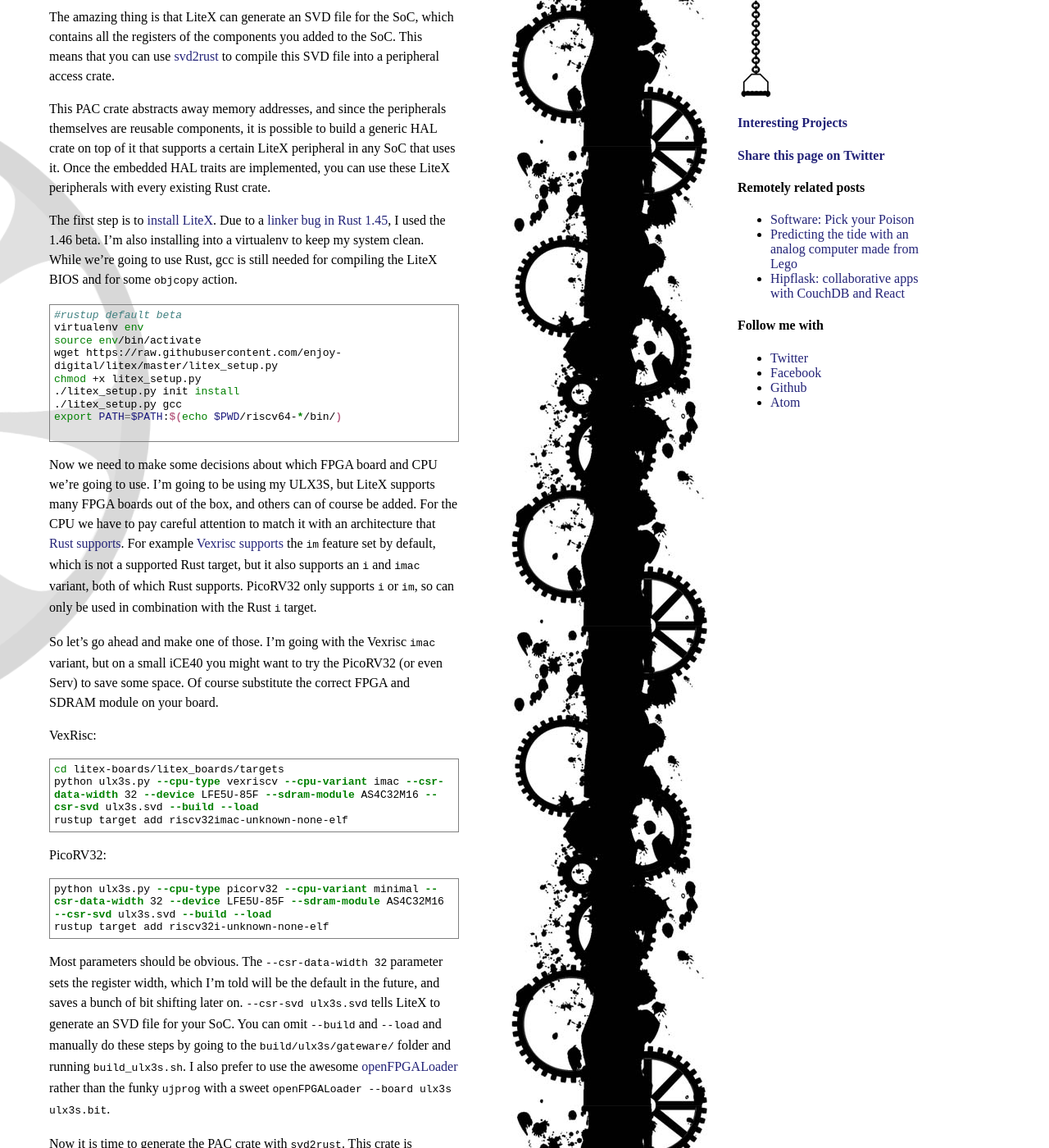
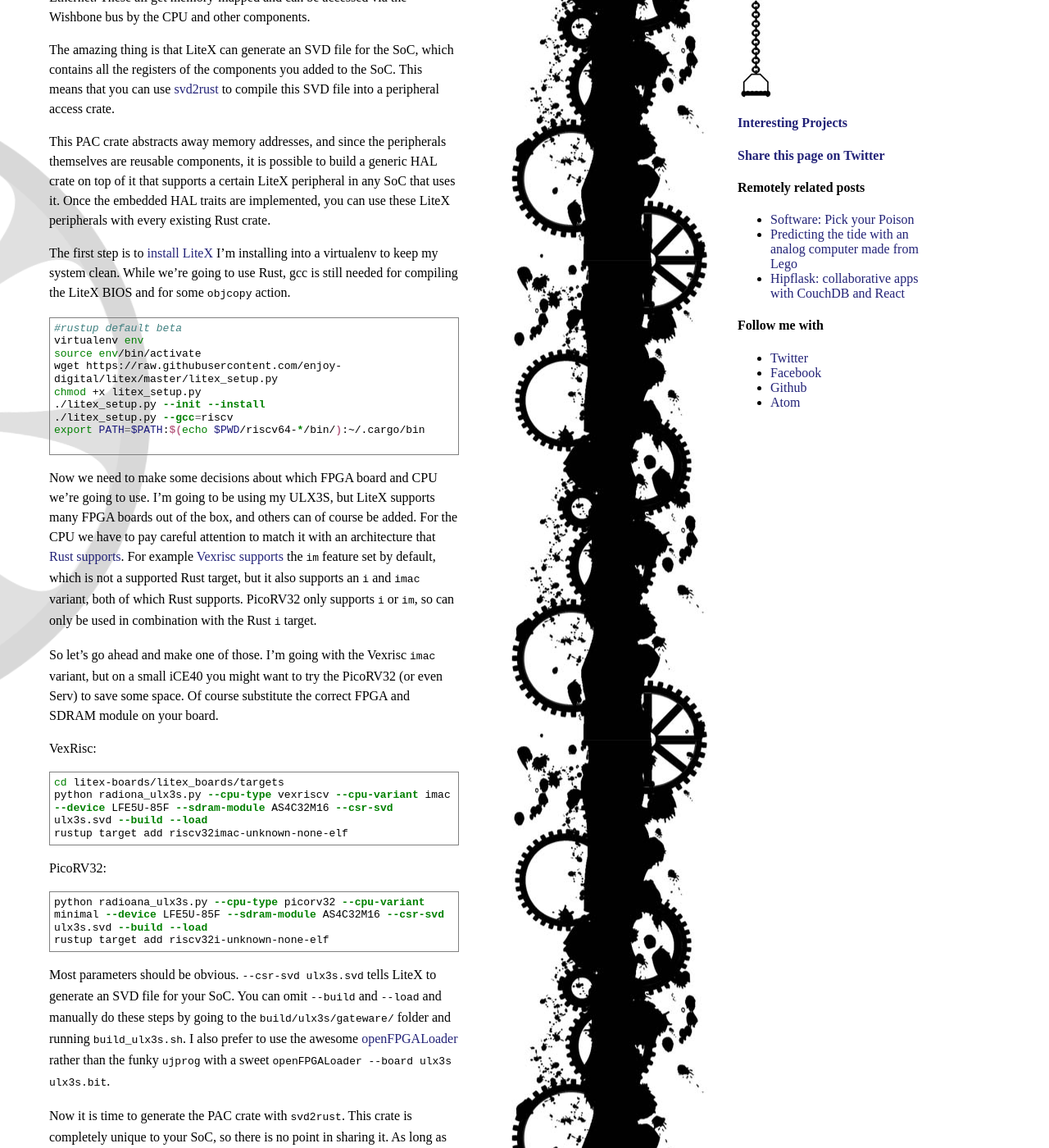
Before and after one commit to pepijndevos/pepijndevos.github.com, a Jekyll site: the page built from _posts/2020-08-04-a-rust-hal-for-your-litex-fpga-soc.markdown, in a window 1280 px wide and 1400 px high, scrolled down 1210 px. Shown: the whole window at 82% size. Built offline with Jekyll 4.4.1, drawn with Linux system fonts in a browser that asks for light colours; nearby versions of some CDN libraries; some web fonts are replaced; some of the changed text lies outside the part shown.

Commit message:
update litex post

````diff
--- a/_posts/2020-08-04-a-rust-hal-for-your-litex-fpga-soc.markdown
+++ b/_posts/2020-08-04-a-rust-hal-for-your-litex-fpga-soc.markdown
@@ -15,15 +17,15 @@
 
 Of course you can use an [f32c softcore on your FPGA as an Arduino](http://www.nxlab.fer.hr/fpgarduino/), but that's a precompiled core, and basically doesn't give you the ability to use your FPGA powers. Or you can build your own SoC with custom HDL components, but then you're back to bare-metal programming.
 
-Unless you can tap into an existing library ecosystem by writing a hardware abstraction layer for your SoC. And that is exactly what I've done by writing a Rust [embedded HAL](https://docs.rs/embedded-hal/0.2.4/embedded_hal/) crate that works for any [LiteX](https://github.com/enjoy-digital/litex) SoC!
+Unless you can tap into an existing library ecosystem by writing a hardware abstraction layer for your SoC. And that is exactly what I've done by writing a Rust [embedded HAL](https://docs.rs/embedded-hal/latest/embedded_hal/index.html) crate that works for any [LiteX](https://github.com/enjoy-digital/litex) SoC!
 
 LiteX allows you to assemble a SoC by connecting various components to a common Wishbone bus. It supports various RISC-V CPU's (and more), and has a library of useful components such as GPIO and SPI, but also USB and Ethernet. These all get memory-mapped and can be accessed via the Wishbone bus by the CPU and other components.
 
-The amazing thing is that LiteX can generate an SVD file for the SoC, which contains all the registers of the components you added to the SoC. This means that you can use [svd2rust](https://docs.rs/svd2rust/0.17.0/svd2rust/) to compile this SVD file into a peripheral access crate.
+The amazing thing is that LiteX can generate an SVD file for the SoC, which contains all the registers of the components you added to the SoC. This means that you can use [svd2rust](https://docs.rs/svd2rust/latest/svd2rust/index.html) to compile this SVD file into a peripheral access crate.
 
 This PAC crate abstracts away memory addresses, and since the peripherals themselves are reusable components, it is possible to build a generic HAL crate on top of it that supports a certain LiteX peripheral in any SoC that uses it. Once the embedded HAL traits are implemented, you can use these LiteX peripherals with every existing Rust crate.
 
-The first step is to [install LiteX](https://github.com/enjoy-digital/litex#quick-start-guide). Due to a [linker bug in Rust 1.45](https://github.com/icebreaker-fpga/icebreaker-litex-examples/issues/6#issuecomment-667601893), I used the 1.46 beta. I'm also installing into a virtualenv to keep my system clean. While we're going to use Rust, gcc is still needed for compiling the LiteX BIOS and for some `objcopy` action.
+The first step is to [install LiteX](https://github.com/enjoy-digital/litex#quick-start-guide) I'm installing into a virtualenv to keep my system clean. While we're going to use Rust, gcc is still needed for compiling the LiteX BIOS and for some `objcopy` action.
 
 ```bash
 #rustup default beta
@@ -31,32 +33,32 @@
 source env/bin/activate
 wget https://raw.githubusercontent.com/enjoy-digital/litex/master/litex_setup.py
 chmod +x litex_setup.py
-./litex_setup.py init install
-./litex_setup.py gcc
-export PATH=$PATH:$(echo $PWD/riscv64-*/bin/)
+./litex_setup.py --init --install
+./litex_setup.py --gcc=riscv
+export PATH=$PATH:$(echo $PWD/riscv64-*/bin/):~/.cargo/bin
 
 ```
 
-Now we need to make some decisions about which FPGA board and CPU we're going to use. I'm going to be using my ULX3S, but LiteX supports many FPGA boards out of the box, and others can of course be added. For the CPU we have to pay careful attention to match it with an architecture that [Rust supports](https://forge.rust-lang.org/release/platform-support.html). For example [Vexrisc supports](https://github.com/enjoy-digital/litex/blob/abc49964ea6719866684b474e10167950b85854e/litex/soc/cores/cpu/vexriscv/core.py#L38-L59) the `im` feature set by default, which is not a supported Rust target, but it also supports an `i` and `imac` variant, both of which Rust supports. PicoRV32 only supports `i` or `im`, so can only be used in combination with the Rust `i` target.
+Now we need to make some decisions about which FPGA board and CPU we're going to use. I'm going to be using my ULX3S, but LiteX supports many FPGA boards out of the box, and others can of course be added. For the CPU we have to pay careful attention to match it with an architecture that [Rust supports](https://forge.rust-lang.org/release/platform-support.html). For example [Vexrisc supports](https://github.com/enjoy-digital/litex/blob/665367fe67d8985d3d0e327c790bfa9dee5e0e0a/litex/soc/cores/cpu/vexriscv/core.py#L48-L73) the `im` feature set by default, which is not a supported Rust target, but it also supports an `i` and `imac` variant, both of which Rust supports. PicoRV32 only supports `i` or `im`, so can only be used in combination with the Rust `i` target.
 
 So let's go ahead and make one of those. I'm going with the Vexrisc `imac` variant, but on a small iCE40 you might want to try the PicoRV32 (or even Serv) to save some space. Of course substitute the correct FPGA and SDRAM module on your board.
 
 VexRisc:
 ```bash
 cd litex-boards/litex_boards/targets
-python ulx3s.py --cpu-type vexriscv --cpu-variant imac --csr-data-width 32 --device LFE5U-85F --sdram-module AS4C32M16 --csr-svd ulx3s.svd --build --load
+python radiona_ulx3s.py --cpu-type vexriscv --cpu-variant imac --device LFE5U-85F --sdram-module AS4C32M16 --csr-svd ulx3s.svd --build --load
 rustup target add riscv32imac-unknown-none-elf
 ```
 
 PicoRV32:
 ```bash
-python ulx3s.py --cpu-type picorv32 --cpu-variant minimal --csr-data-width 32 --device LFE5U-85F --sdram-module AS4C32M16 --csr-svd ulx3s.svd --build --load
+python radioana_ulx3s.py --cpu-type picorv32 --cpu-variant minimal --device LFE5U-85F --sdram-module AS4C32M16 --csr-svd ulx3s.svd --build --load
 rustup target add riscv32i-unknown-none-elf
 ```
 
-Most parameters should be obvious. The `--csr-data-width 32` parameter sets the register width, which I'm told will be the default in the future, and saves a bunch of bit shifting later on. `--csr-svd ulx3s.svd` tells LiteX to generate an SVD file for your SoC. You can omit `--build` and `--load` and manually do these steps by going to the `build/ulx3s/gateware/` folder and running `build_ulx3s.sh`. I also prefer to use the awesome [openFPGALoader](https://github.com/trabucayre/openFPGALoader) rather than the funky `ujprog` with a sweet `openFPGALoader --board ulx3s ulx3s.bit`.
+Most parameters should be obvious. `--csr-svd ulx3s.svd` tells LiteX to generate an SVD file for your SoC. You can omit `--build` and `--load` and manually do these steps by going to the `build/ulx3s/gateware/` folder and running `build_ulx3s.sh`. I also prefer to use the awesome [openFPGALoader](https://github.com/trabucayre/openFPGALoader) rather than the funky `ujprog` with a sweet `openFPGALoader --board ulx3s ulx3s.bit`.
 
-Now it is time to generate the PAC crate with `svd2rust`. This crate is completely unique to your SoC, so there is no point in sharing it. As long as the HAL crate can find it you're good. Follow [these instructions](https://docs.rs/svd2rust/0.17.0/svd2rust/#target--cortex-m-1) to create a `Cargo.toml` with the right dependencies. In my experience you may want to update the version numbers a bit. I had to use the latest `riscv` and `riscv-rt` to make stuff work, but keep the other versions to not break the PAC crate.
+Now it is time to generate the PAC crate with `svd2rust`. This crate is completely unique to your SoC, so there is no point in sharing it. As long as the HAL crate can find it you're good. Follow [these instructions](https://docs.rs/svd2rust/latest/svd2rust/index.html#other-targets) to create a `Cargo.toml` with the right dependencies. In my experience you may want to update the version numbers a bit. I had to use the latest `riscv` and `riscv-rt` to make stuff work, but keep the other versions to not break the PAC crate.
 
 ```bash
 cargo new --lib litex-pac
@@ -66,7 +68,7 @@
 vim Cargo.toml
 ```
 
-Now we can use [these instructions](https://docs.rs/riscv-rt/0.8.0/riscv_rt/index.html) to create our first Rust app that uses the PAC crate. I pushed my finished example [to this repo](https://github.com/pepijndevos/rust-litex-example). First create the app as usual, and add dependencies. You can refer to the PAC crate as follows.
+Now we can use [these instructions](https://docs.rs/riscv-rt/latest/riscv_rt/index.html) to create our first Rust app that uses the PAC crate. I pushed my finished example [to this repo](https://github.com/pepijndevos/rust-litex-example). First create the app as usual, and add dependencies. You can refer to the PAC crate as follows.
 
 ```toml
 litex-pac = { path = "../litex-pac", features = ["rt"]}
@@ -87,6 +89,7 @@
 
 ```toml
 [target.riscv32imac-unknown-none-elf]
+runner = ".cargo/flash.sh"
 rustflags = [
   "-C", "link-arg=-Tregions.ld",
   "-C", "link-arg=-Tmemory.x",
@@ -95,6 +98,17 @@
 
 [build]
 target = "riscv32imac-unknown-none-elf"
+```
+
+Then create `flash.sh` with the following content, which allows `cargo run` to upload the binary.
+
+```bash
+#!/usr/bin/env bash
+set -e
+# Create bin file
+riscv64-elf-objcopy $1 -O binary $1.bin
+# Program FPGA
+litex_term --kernel litex-example.bin /dev/ttyUSB0
 ```
 
 The final step before jumping in with the Rust programming is writing a `build.rs` file that copies the linker scripts to the correct location for the compiler to find them. I mostly used the example provided in the instructions, but added a section to copy the LiteX file. `export BUILD_DIR` to the location where you generated the LiteX SoC.
````
Also changed, not shown: other parts of _posts/2020-08-04-a-rust-hal-for-your-litex-fpga-soc.markdown (+4 -6 lines).
